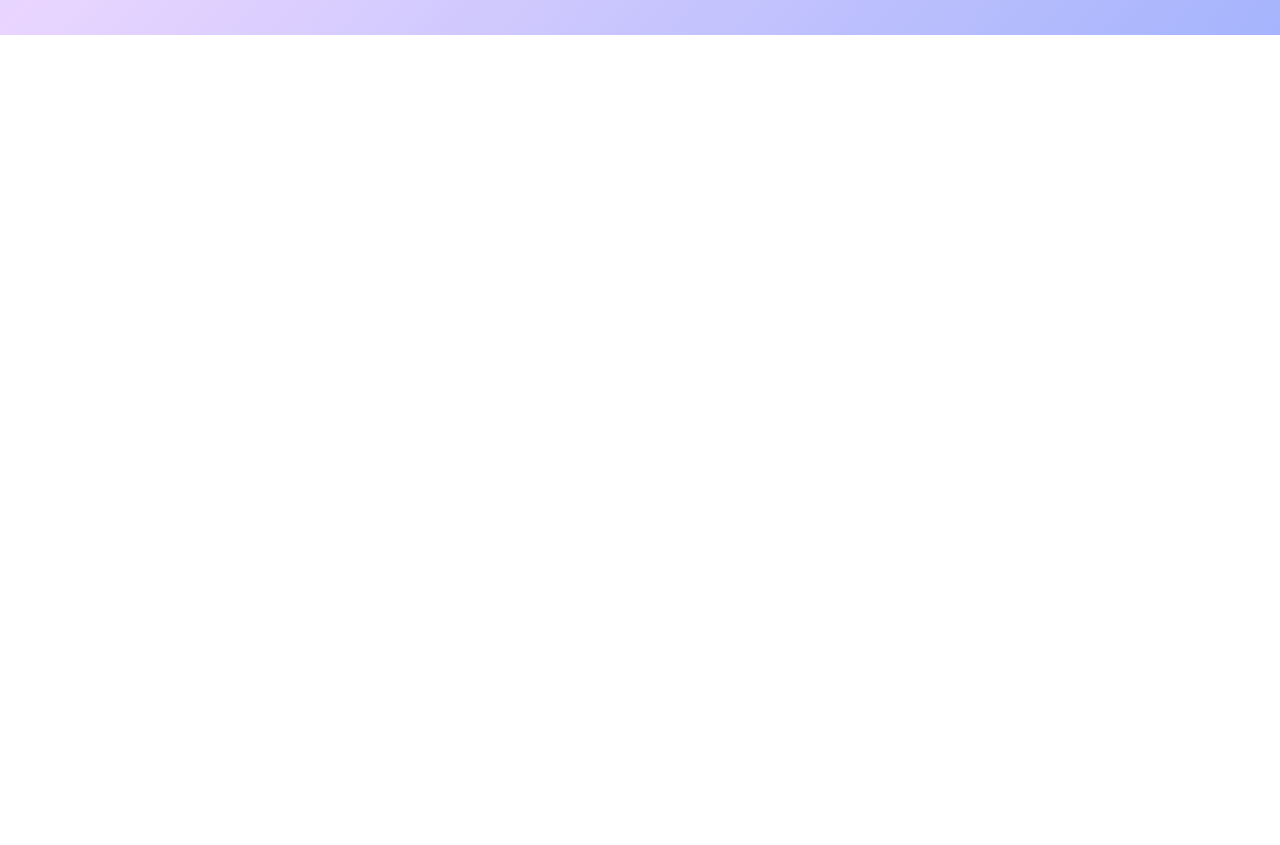
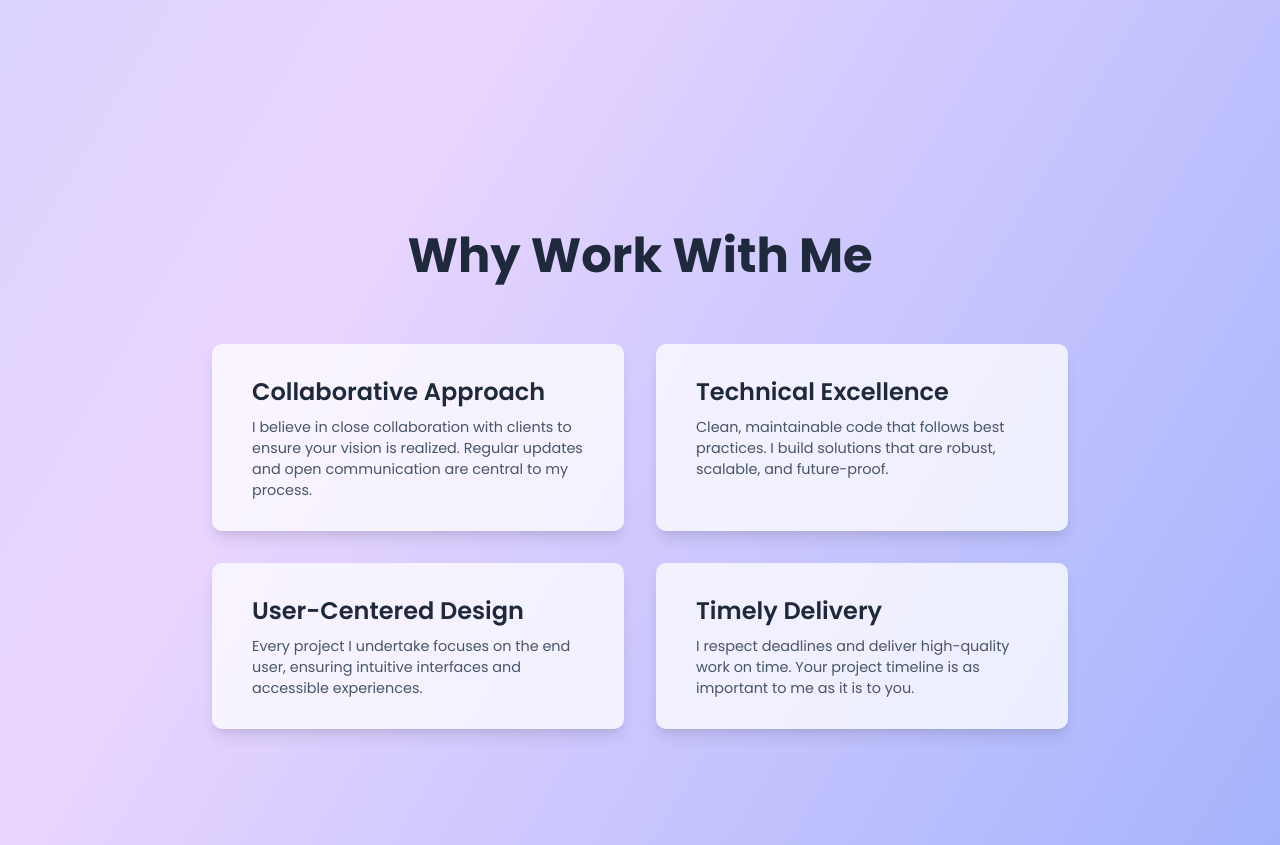
Before and after one commit to Adityasahni04/NewPortfolio, a React (Vite) app: page / in a window 1280 px wide. Shown: the part 1333-2178 px from the top of the page. Before the commit the page ends 1368 px from the top, so only its background shows below. Built offline with nearby package versions, Linux system fonts and the light colour scheme.

Commit message:
Compeleted work-with-me

```diff
--- a/src/App.jsx
+++ b/src/App.jsx
@@ -3,6 +3,8 @@
 import NavBar from './components/NavBar'
 import Home from './components/Home'
 import AboutMe from './components/AboutMe'
+import Projects from './components/Projects'
+import Why_work_with_me from './components/Why_work_with_me'
 
 const App = () => {
   return (
@@ -10,6 +12,7 @@
       <NavBar/>
       <Home/>
       <AboutMe/>
+      <Why_work_with_me/>
     </div>
   )
 }
--- a/src/Styles/About.css
+++ b/src/Styles/About.css
@@ -1,6 +1,6 @@
 
 #about {
-    padding-top: 6rem;
+    padding-top: 8rem;
     padding-bottom: 6rem;
 }
 
@@ -15,7 +15,7 @@
 
 
 .h2 {
-    font-size: 2.25rem;
+    font-size: 3rem;
     font-weight: bold;
     color: #1e293b;
     margin-bottom: 4rem;
--- /dev/null
+++ b/src/Styles/Workwithme.css
@@ -0,0 +1,60 @@
+/* Work With Me Section Styles */
+.workwithme {
+    padding-top: 6rem;
+    padding-bottom: 6rem;
+  }
+
+  .container {
+    max-width: 56rem;
+    margin-left: auto;
+    margin-right: auto;
+    padding: 20px;
+  }
+
+  .workwithme h1 {
+    font-size: 3rem;
+    color: #1e293b;
+    text-align: center;
+  }
+
+  .contentbox {
+    display: grid;
+    grid-template-columns: repeat(2, 1fr);
+    grid-template-rows: repeat(2, auto);
+    gap: 2rem;
+    justify-content: center;
+    padding: 20px;
+    max-width: 56rem;
+    margin-top: 2rem;
+    margin-left: auto;
+    margin-right: auto;
+  }
+
+  .box {
+    padding: 10px 20px;
+    background-color: rgba(255, 255, 255, 0.744);
+    box-shadow: 0 10px 15px -3px rgba(0, 0, 0, 0.1), 0 4px 6px -2px rgba(0, 0, 0, 0.05);
+    transition: box-shadow 0.3s ease-in-out;
+    z-index: 99999;
+    border-radius: 10px;
+  }
+
+  .box:hover {
+    box-shadow: 0 20px 25px -5px rgba(0, 0, 0, 0.1), 0 8px 10px -6px rgba(0, 0, 0, 0.05);
+  }
+
+  .box h2 {
+    font-size: 1.5rem;
+    font-weight: 600;
+    color: #1e293b;
+  }
+
+  .innerbox {
+    padding: 20px;
+  }
+
+  .innerbox p {
+    color: #475569;
+    font-size: 0.9rem;
+
+  }
--- /dev/null
+++ b/src/components/Project.jsx
@@ -0,0 +1,15 @@
+import React from "react";
+
+const Project = ({ title }) => {
+  return (
+    <div className="project-card">
+      <h3>{title}</h3>
+      <div className="buttons">
+        <button>View Project</button>
+        <button>Code</button>
+      </div>
+    </div>
+  );
+};
+
+export default Project;
--- /dev/null
+++ b/src/components/Projects.jsx
@@ -0,0 +1,24 @@
+import React from "react";
+import Project from "./Project";
+import '../Styles/Project.css'
+
+const projectList = [
+  { id: 1, title: "E-commerce Platform" },
+  { id: 2, title: "Portfolio Website" },
+  { id: 3, title: "Task Management App" },
+  { id: 4, title: "Brand Identity" },
+  { id: 5, title: "Weather Dashboard" },
+  { id: 6, title: "Fitness Tracker" },
+];
+
+const Projects = () => {
+  return (
+    <div className="project-container">
+      {projectList.map((project) => (
+        <Project key={project.id} title={project.title} />
+      ))}
+    </div>
+  );
+};
+
+export default Projects;
--- /dev/null
+++ b/src/components/Why_work_with_me.jsx
@@ -0,0 +1,52 @@
+import React from "react";
+import "../Styles/Workwithme.css";
+const Why_work_with_me = () => {
+  return (
+    <div>
+      <div className="workwithme">
+        <h1>Why Work With Me</h1>
+        <div className="contentbox">
+          <div className="box">
+            <div className="innerbox">
+              <h2>Collaborative Approach</h2>
+              <p>
+                I believe in close collaboration with clients to ensure your
+                vision is realized. Regular updates and open communication are
+                central to my process.
+              </p>
+            </div>
+          </div>
+          <div className="box">
+            <div className="innerbox">
+              <h2>Technical Excellence</h2>
+              <p>
+                Clean, maintainable code that follows best practices. I build
+                solutions that are robust, scalable, and future-proof.
+              </p>
+            </div>
+          </div>
+          <div className="box">
+            <div className="innerbox">
+              <h2>User-Centered Design</h2>
+              <p>
+                Every project I undertake focuses on the end user, ensuring
+                intuitive interfaces and accessible experiences.
+              </p>
+            </div>
+          </div>
+          <div className="box">
+            <div className="innerbox">
+              <h2>Timely Delivery</h2>
+              <p>
+                I respect deadlines and deliver high-quality work on time. Your
+                project timeline is as important to me as it is to you.
+              </p>
+            </div>
+          </div>
+        </div>
+      </div>
+    </div>
+  );
+};
+
+export default Why_work_with_me;
```
Also changed, not shown: src/Styles/Project.css (added).
